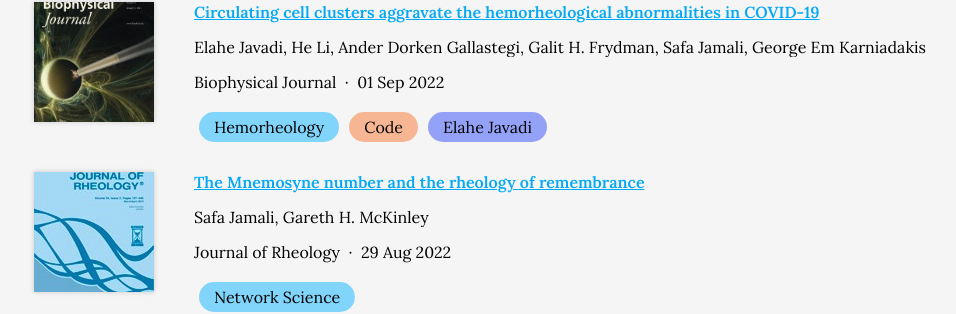
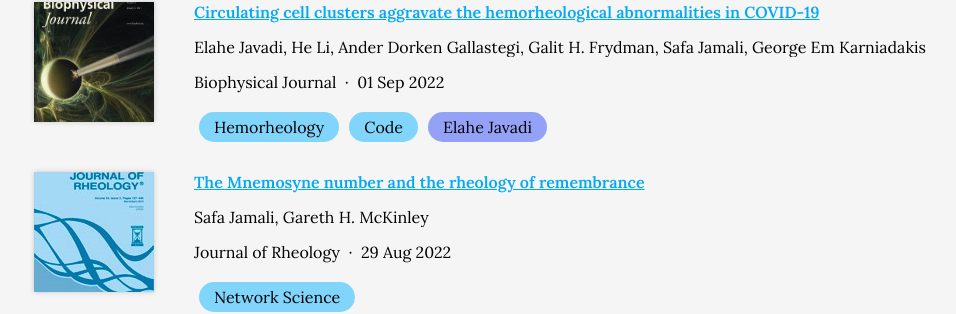
Before and after one commit to procf/procf.github.io, a Jekyll site: the page built from publications/index.md, in a window 1280 px wide. Shown: the part 2593-2907 px from the top of the page, without its empty margins (156-1112 px from the left). Built offline with Jekyll 4.4.1, drawn with Linux system fonts in a browser that asks for light colours; nearby versions of some CDN libraries; comment, search, counter and statistics services are not loaded.

Commit message:
Pub Tags: Try new coloring approach- subtags

```diff
--- a/_includes/tags.html
+++ b/_includes/tags.html
@@ -20,7 +20,7 @@
     {%- endfor -%}
 
     {%- if repo_link -%}
-      <a href="{{ repo_link }}" class="repo_link" data-tooltip="Link to the associated code on GitHub">Code</a>
+      <a href="{{ repo_link }}" class="tag repo_link" data-tooltip="Link to the associated code on GitHub">Code</a>
     {%- endif -%}
 
     {%- if main_author -%}
@@ -37,7 +37,7 @@
 
       {%- assign main_author_link = main_author_link | append: ".html" -%}
 
-      <a href="{{ main_author_link }}" class="main_author" data-tooltip='View the main author of this work'>{{- main_author -}}</a>
+      <a href="{{ main_author_link }}" class="tag main_author" data-tooltip='View the main author of this work'>{{- main_author -}}</a>
     {%- endif -%}
   </div>
 {%- endif -%}
--- a/css/tags.scss
+++ b/css/tags.scss
@@ -29,21 +29,10 @@
     &[data-highlight="true"] {
       background: $accent;
     }
-  }
 
-  .repo_link {
-    display: inline-block;
-    max-width: 100%;
-    margin: 5px;
-    padding: 5px 15px;
-    border-radius: 999px;
+    &.repo-link {
+      background: #F6B693;
       color: $black;
-    background: #F6B693;
-    text-decoration: none;
-    overflow: hidden;
-    text-overflow: ellipsis;
-    white-space: nowrap;
-    transition: background $fast;
 
       &:hover {
         background: $gray-500;
@@ -54,19 +43,9 @@
       }
     }
 
-  .main_author {
-      display: inline-block;
-      max-width: 100%;
-      margin: 5px;
-      padding: 5px 15px;
-      border-radius: 999px;
+    &.main_author {
+      background: #93A1F6;
       color: $black;
-      background: #93A1F6;
-      text-decoration: none;
-      overflow: hidden;
-      text-overflow: ellipsis;
-      white-space: nowrap;
-      transition: background $fast;
 
       &:hover {
         background: $gray-500;
@@ -77,3 +56,4 @@
       }
     }
   }
+}
```
Lines whose indentation alone changed are shown as unchanged.
